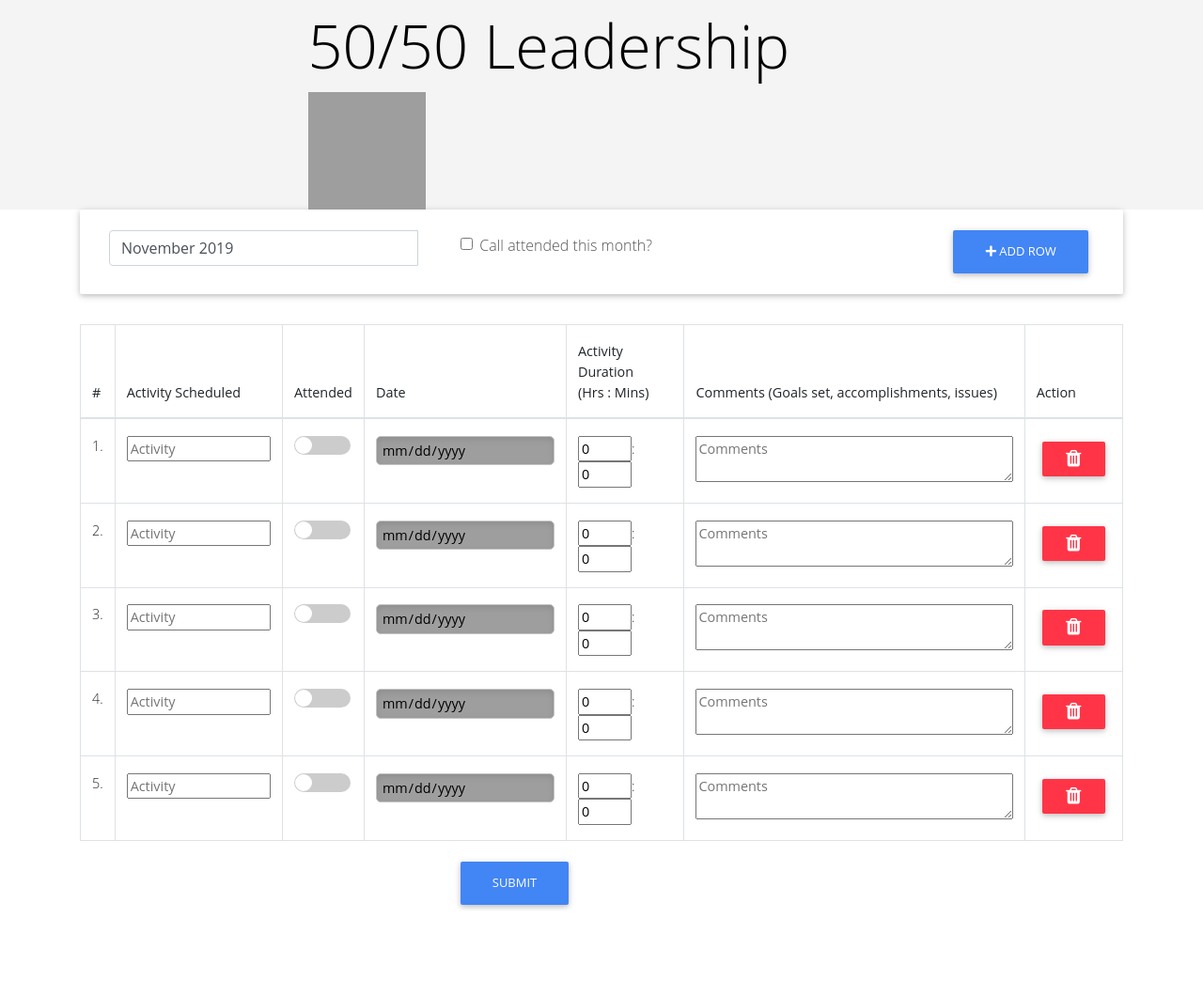
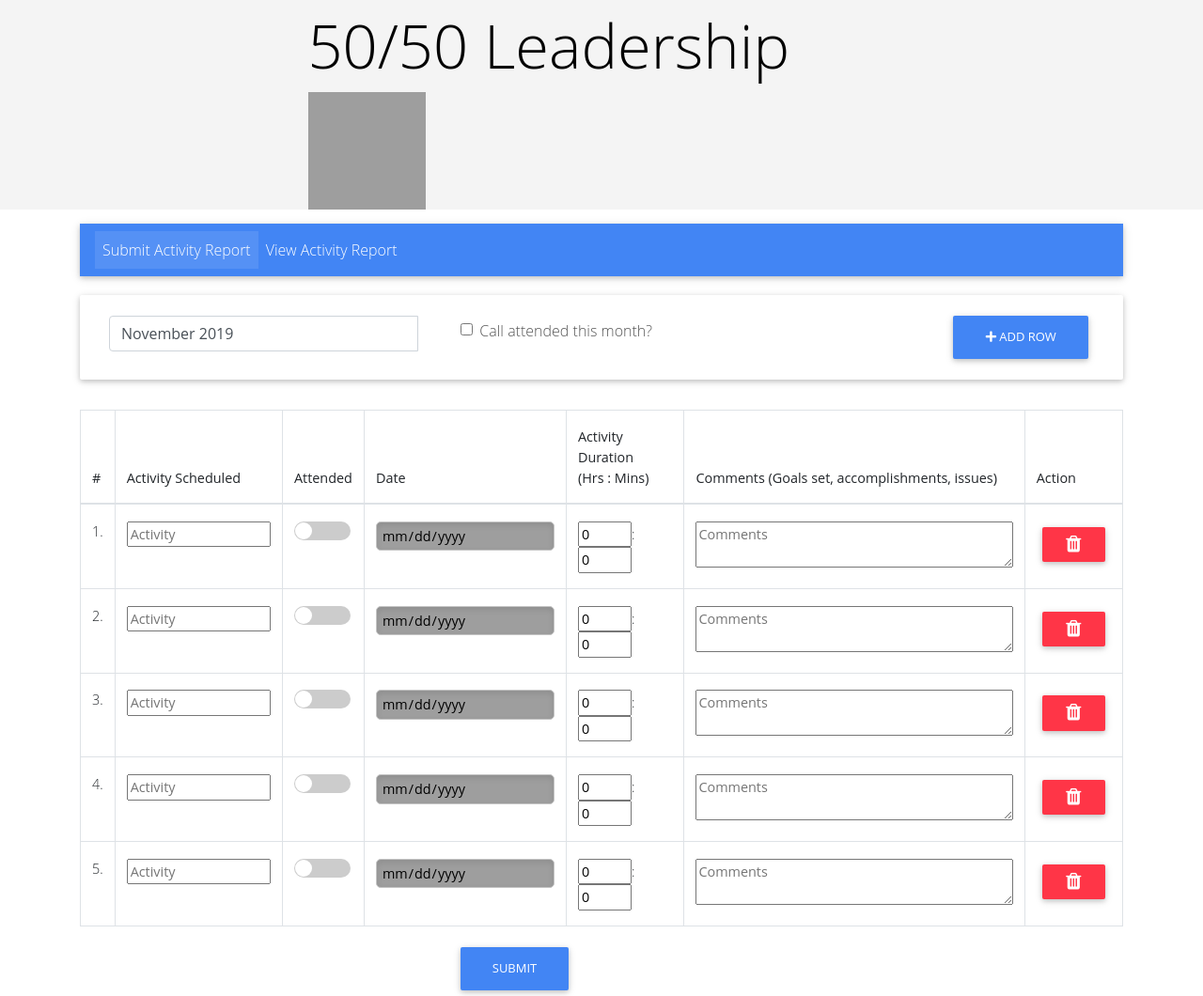
Before and after one commit to poptanimukesh/mentorprogram, a Django app: template polls/templates/mentorActivity.html in a window 1280 px wide. Shown: the whole page at 94% size. Before the commit the page ends 968 px from the top, so only its background shows below. Run offline with Django 3.2, Linux system fonts and the light colour scheme; the template is opened without the code that fills it, so the values that code supplies are empty; some libraries are stand-ins or nearby versions; grey boxes are pictures that could not be loaded.

Commit message:
nav menu mentor added

```diff
--- a/polls/templates/mentorActivity.html
+++ b/polls/templates/mentorActivity.html
@@ -30,6 +30,7 @@
   <body>
 
     <div class="container">
+      {% include "navmenu-mentor.html" %}
       <form id="form" enctype="multipart/form-data">
         <div class="jumbotron" style="display: flex;">
           <div class="col-sm-4">
--- a/polls/templates/mentorHistory.html
+++ b/polls/templates/mentorHistory.html
@@ -16,6 +16,7 @@
 
   <body>
     <div class="container">
+      {% include "navmenu-mentor.html" %}
       {% if mentor_history %}
         <div class="accordion" id="accordionExample">
           {% for report_history in mentor_history %}
--- /dev/null
+++ b/polls/templates/navmenu-mentor.html
@@ -0,0 +1,32 @@
+<!--Navbar-->
+<nav class="navbar navbar-expand-lg navbar-dark primary-color">
+
+  <!-- Collapse button -->
+  <button class="navbar-toggler" type="button" data-toggle="collapse" data-target="#basicExampleNav"
+    aria-controls="basicExampleNav" aria-expanded="false" aria-label="Toggle navigation">
+    <span class="navbar-toggler-icon"></span>
+  </button>
+
+  <!-- Collapsible content -->
+  <div class="collapse navbar-collapse" id="basicExampleNav">
+
+    <!-- Links -->
+    <ul class="navbar-nav mr-auto">
+      <!-- <li class="nav-item" id="home">
+        <a class="nav-link" href="/polls/">Home</a>
+      </li> -->
+      <li class="nav-item" id="submit-activity-report">
+        <a class="nav-link" href="/polls/mentorActivity">Submit Activity Report</a>
+      </li>
+      <li class="nav-item" id="view-activity-report">
+        <a class="nav-link" href="/polls/mentorHistory">View Activity Report</a>
+      </li>
+
+    </ul>
+    <!-- Links -->
+
+  </div>
+  <!-- Collapsible content -->
+
+</nav>
+<!--/.Navbar-->
```
